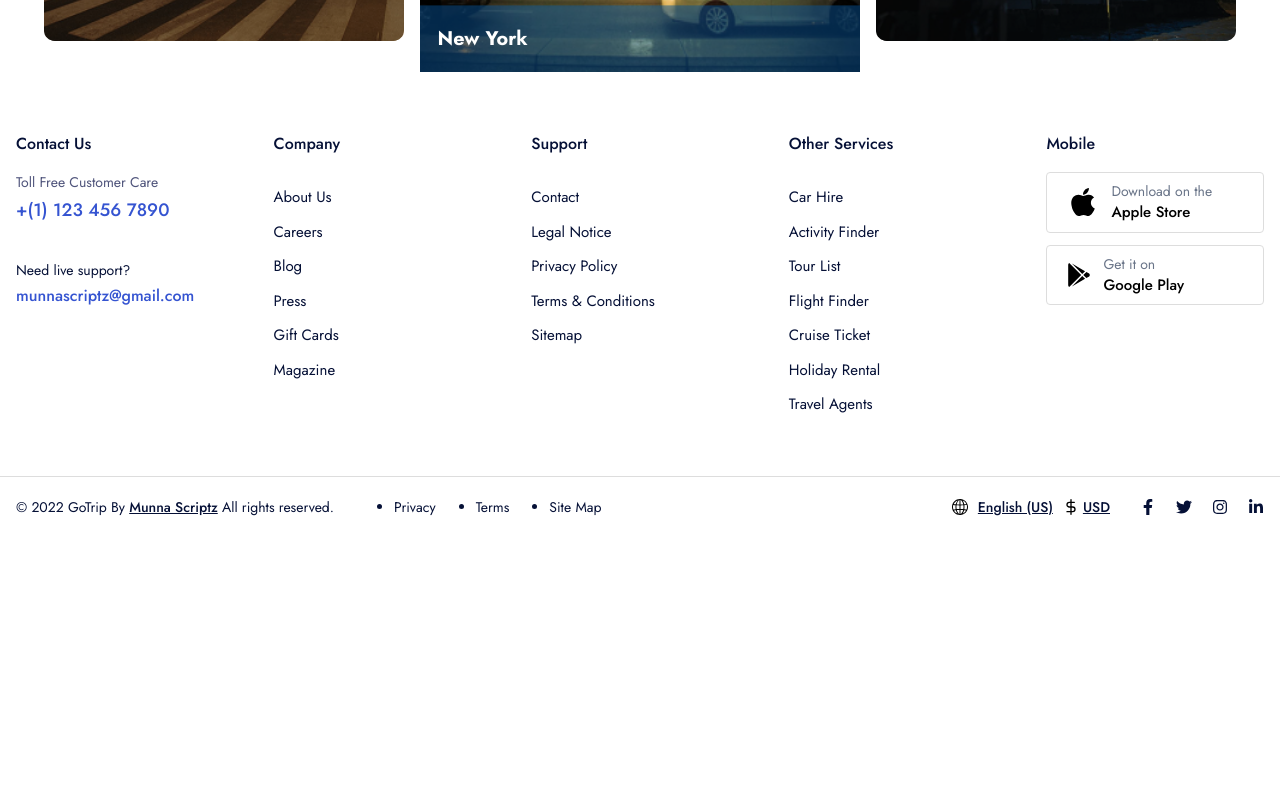
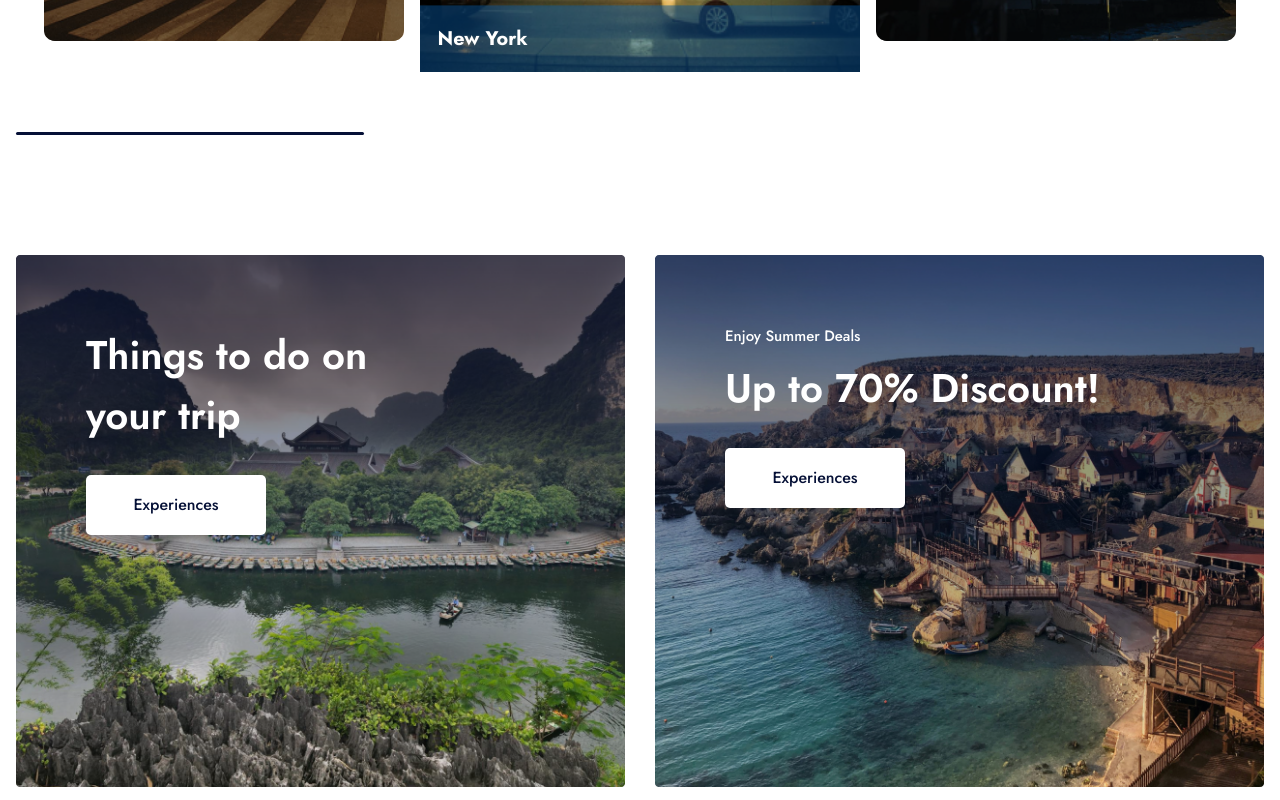
Before and after one commit to Munna-Scriptz/GoTrip, a React (Vite) app: page / in a window 1280 px wide. Shown: the part 1440-2240 px from the top of the page. Before the commit the page ends 1977 px from the top, so only its background shows below. Built offline with nearby package versions, Linux system fonts and the light colour scheme.

Commit message:
Destinations And Things To Do Complete

```diff
--- a/src/components/Home/Destination.jsx
+++ b/src/components/Home/Destination.jsx
@@ -44,14 +44,14 @@ const Destination = () => {
         arrows: true,
         nextArrow: <NextArrow />,
         prevArrow: <PrevArrow />,
-        };
+    }
 
     const slides = [
         { img: image1, name: "New York"},
         { img: image2, name: "London"},
         { img: image3, name: "Rome"},
         { img: image4, name: "Barcelona"},
-      ];
+    ]
   return (
     <>
         <section id='Destination'>
@@ -83,6 +83,10 @@ const Destination = () => {
                         </Slider>
                     </div>
                 </div>
+                {/* ---------------------Bottom Border--------------------- */}
+                <div className='bg-primary w-[348px] h-[3px] rounded-[4px] mt-15'>
+
+                </div>
             </div>
         </section>
     </>
--- /dev/null
+++ b/src/components/Home/ThingsToDo.jsx
@@ -0,0 +1,48 @@
+import React from 'react'
+import thingsImg1 from '../../assets/images/thingsImg1.png'
+import thingsImg2 from '../../assets/images/thingsImg2.png'
+import { Link } from 'react-router'
+
+const ThingsToDo = () => {
+  return (
+    <>
+        <section id='ThingsToDo' className='mt-[120px]'>
+            <div className="container">
+                <div id="ThingsToDo-Row" className='flex items-center justify-center gap-[30px]'>
+                    {/* --------------------First Image------------------------------ */}
+                    <div className='relative'>
+                        <img className='select-none' src={thingsImg1} alt="Things To Do" />
+                        <div className='w-[294px] mt-[70px] ml-[70px] absolute top-0 left-0'>
+                            <h2 className='text-white font-semibold text-[40px] mb-7.5'>Things to do on your trip</h2>
+                            <Link to={'/'} class="overflow-hidden w-[180px] h-[60px] flex items-center justify-center bg-white rounded-[5px] border-none cursor-pointer relative z-10 group">
+                                <span className='flex items-center gap-[13px] text-base font-medium text-primary'>Experiences</span>
+                                <span class="absolute w-full h-32 -top-8 -left-2 bg-white rotate-12 transform scale-x-0 group-hover:scale-x-100 transition-transform group-hover:duration-500 duration-1000 origin-left"></span>
+                                <span class="absolute w-36 h-32 -top-8 -left-2 bg-[#051036c4] rotate-8 transform scale-x-0 group-hover:scale-x-100 transition-transform group-hover:duration-700 duration-700 origin-left"></span>
+                                <span class="absolute w-36 h-32 -top-8 -left-2 bg-primary rotate-12 transform scale-x-0 group-hover:scale-x-50 transition-transform group-hover:duration-1000 duration-500 origin-left"></span>
+                                <span class="group-hover:opacity-100 text-white group-hover:duration-1000 duration-100 opacity-0 absolute top-[18px] left-10 z-10 flex items-center gap-[13px]" >Explore Now!</span>
+                            </Link>
+                        </div>
+                    </div>
+                    {/* --------------------Second Image------------------------------ */}
+                    <div className='relative'>
+                        <img className='select-none' src={thingsImg2} alt="Discount UpTo" />
+                        <div className='w-[375px] mt-[70px] ml-[70px] absolute top-0 left-0'>
+                            <p className='text-white text-[15px] font-medium mb-2.5'>Enjoy Summer Deals</p>
+                            <h2 className='text-white font-semibold text-[40px] mb-7.5'>Up to 70% Discount!</h2>
+                            <Link to={'/'} class="overflow-hidden w-[180px] h-[60px] flex items-center justify-center bg-white rounded-[5px] border-none cursor-pointer relative z-10 group">
+                                <span className='flex items-center gap-[13px] text-base font-medium text-primary'>Experiences</span>
+                                <span class="absolute w-full h-32 -top-8 -left-2 bg-white rotate-12 transform scale-x-0 group-hover:scale-x-100 transition-transform group-hover:duration-500 duration-1000 origin-left"></span>
+                                <span class="absolute w-36 h-32 -top-8 -left-2 bg-[#051036c4] rotate-8 transform scale-x-0 group-hover:scale-x-100 transition-transform group-hover:duration-700 duration-700 origin-left"></span>
+                                <span class="absolute w-36 h-32 -top-8 -left-2 bg-primary rotate-12 transform scale-x-0 group-hover:scale-x-50 transition-transform group-hover:duration-1000 duration-500 origin-left"></span>
+                                <span class="group-hover:opacity-100 text-white group-hover:duration-1000 duration-100 opacity-0 absolute top-[18px] left-10 z-10 flex items-center gap-[13px]" >Explore Now!</span>
+                            </Link>
+                        </div>
+                    </div>
+                </div>
+            </div>
+        </section>
+    </>
+  )
+}
+
+export default ThingsToDo
--- a/src/pages/Home.jsx
+++ b/src/pages/Home.jsx
@@ -1,12 +1,14 @@
 import React from 'react'
 import Banner from '../components/Home/Banner'
 import Destination from '../components/Home/Destination'
+import ThingsToDo from '../components/Home/ThingsToDo'
 
 const Home = () => {
   return (
     <>
       <Banner/>
       <Destination/>
+      <ThingsToDo/>
     </>
   )
 }
```
Also changed, not shown: src/assets/images/thingsImg1.png (added), src/assets/images/thingsImg2.png (added). Lines whose indentation alone changed are shown as unchanged.
